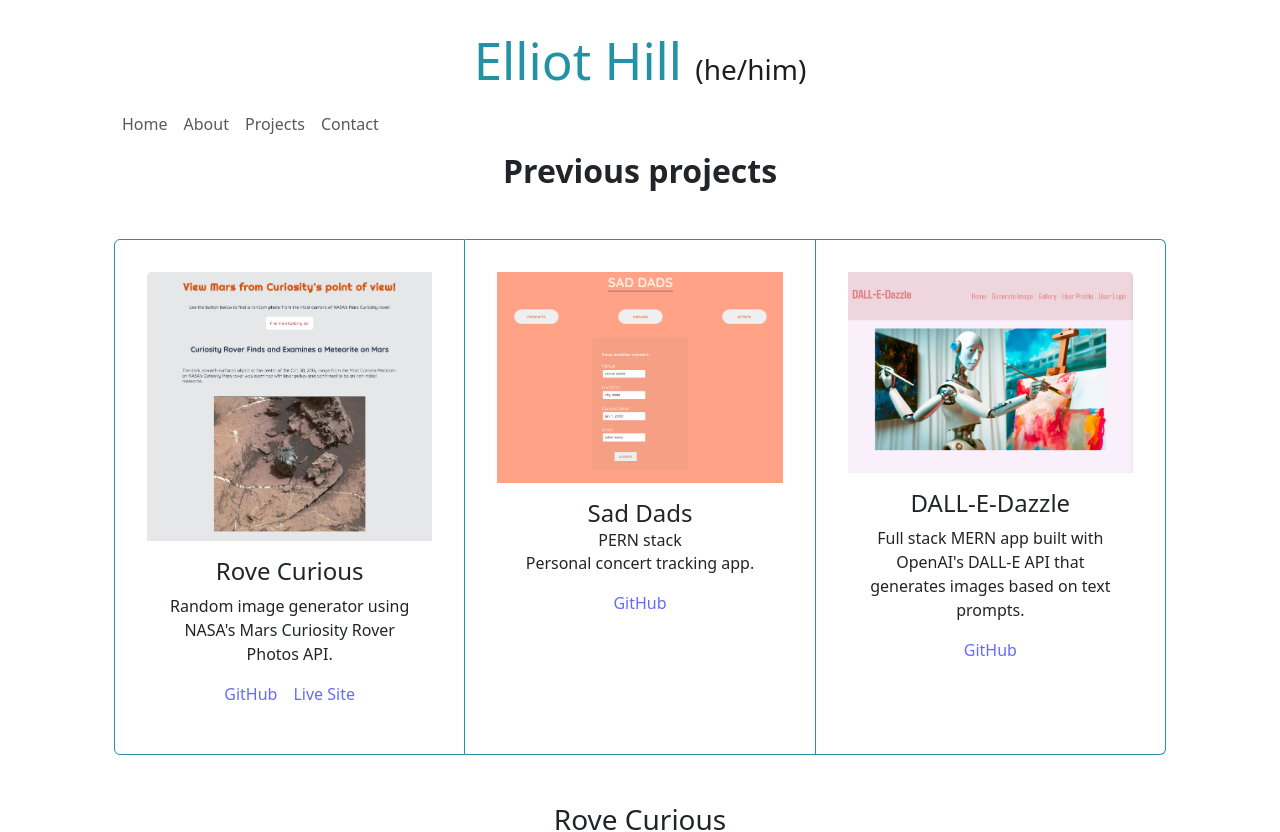
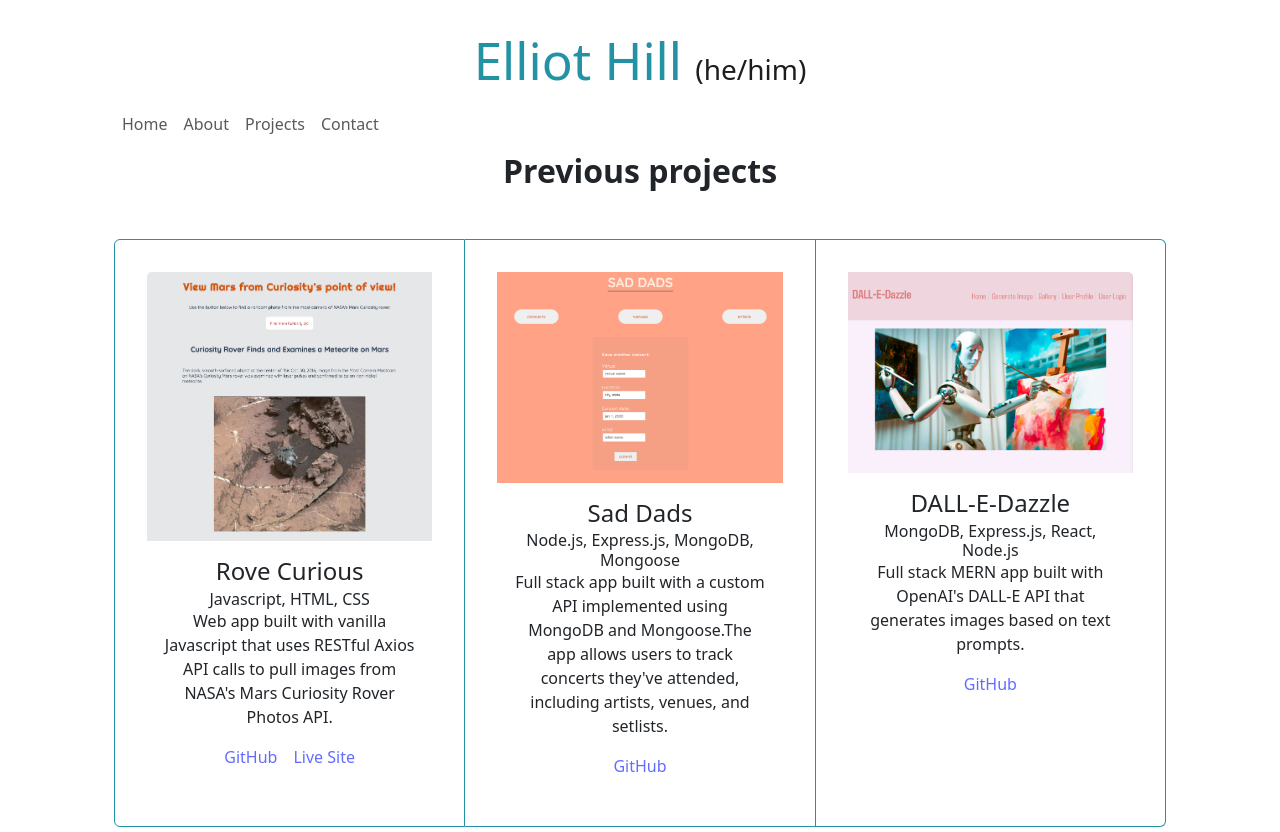
Before and after one commit to elliotvhill/portfolio-site, a React (Vite) app: page /projects in a window 1280 px wide. Shown: the top 832 px of the page. Built offline with nearby package versions, Linux system fonts and the light colour scheme.

Commit message:
updated card descriptions

```diff
--- a/src/components/Projects.jsx
+++ b/src/components/Projects.jsx
@@ -13,9 +13,9 @@ export default function Projects() {
                             />
                             <div className='card-body'>
                                 <h4 className='card-title'>Rove Curious</h4>
+                                <h6 className="card-subtitle">Javascript, HTML, CSS</h6>
                                 <p className='card-text'>
-                                    Random image generator using NASA's Mars
-                                    Curiosity Rover Photos API.
+                                    Web app built with vanilla Javascript that uses RESTful Axios API calls to pull images from NASA's Mars Curiosity Rover Photos API.
                                 </p>
                                 <a href="https://github.com/elliotvhill/Rove_Curious_NASA_API" className="card-link" target="_blank">GitHub</a>
                                 <a href="https://rove-curious.surge.sh/" className="card-link" target="_blank">Live Site</a>
@@ -29,9 +29,9 @@ export default function Projects() {
                             />
                             <div className='card-body'>
                                 <h4 className='card-title'>Sad Dads</h4>
-                                <h6 className='card-subtitle'>PERN stack</h6>
+                                <h6 className='card-subtitle'>Node.js, Express.js, MongoDB, Mongoose</h6>
                                 <p className='card-text'>
-                                    Personal concert tracking app.
+                                    Full stack app built with a custom API implemented using MongoDB and Mongoose.The app allows users to track concerts they've attended, including artists, venues, and setlists.
                                 </p>
                                 <a href="https://github.com/elliotvhill/Sad-Dads-Concert-Tracker" className="card-link" target="_blank">GitHub</a>
                             </div>
@@ -40,21 +40,13 @@ export default function Projects() {
                             <img className='card-img-top' src='src/assets/DALL-E-Dazzle-Home.png' alt='A screenshot of the home page for the DALL-E-Dazzle web application.' />
                             <div className='card-body'>
                                 <h4 className='card-title'>DALL-E-Dazzle</h4>
+                                <h6 className='card-subtitle'>MongoDB, Express.js, React, Node.js</h6>
                                 <p className='card-text'>
                                     Full stack MERN app built with OpenAI's DALL-E API that generates images based on text prompts.
                                 </p>
                                 <a href="https://github.com/Adrienx/DALL-E-Dazzle" className="card-link" target="_blank">GitHub</a>
                             </div>
                         </div>
-                        {/* <div className='card border-primary w-25'>
-                            <img className='card-img-top' src='#' alt='' />
-                            <div className='card-body'>
-                                <h4 className='card-title'>Sad Dads</h4>
-                                <p className='card-text'>
-                                    Personal concert tracking app.
-                                </p>
-                            </div>
-                        </div> */}
                     </div>
                     <div className='project project1'>
                         <h3 className='project1 fw-medium mt-5'>
```
